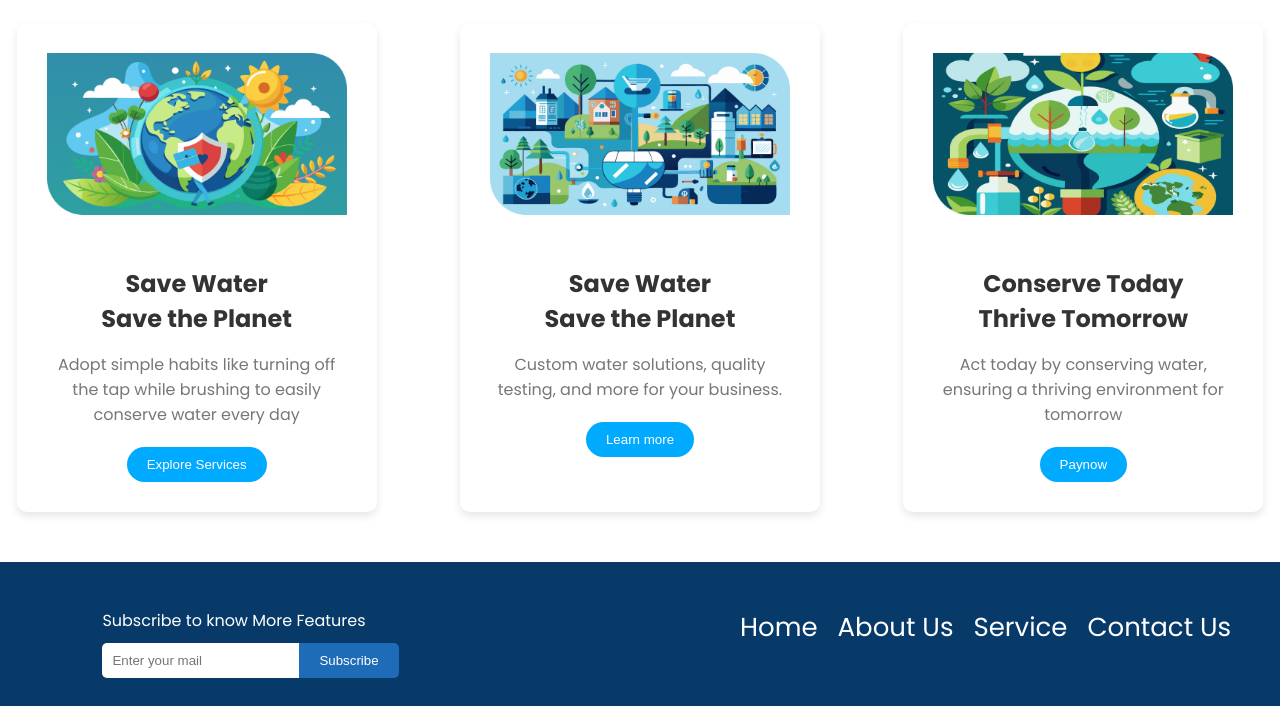
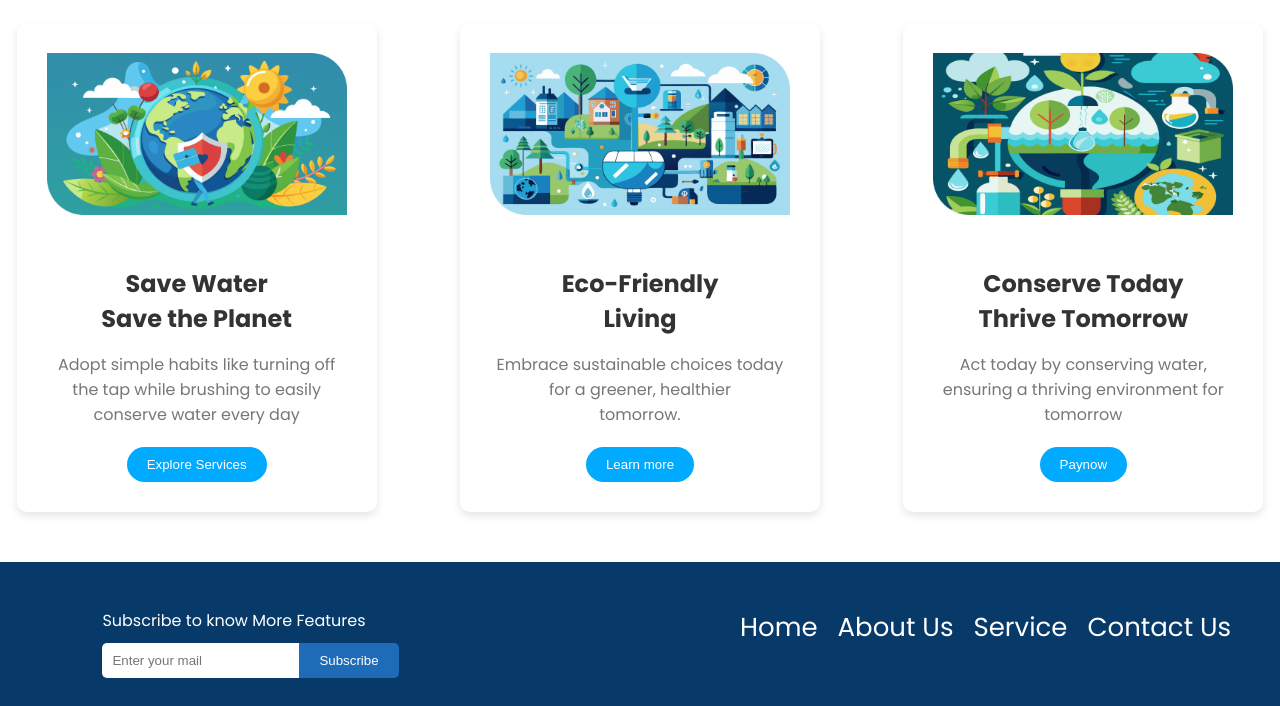
Before and after one commit to Krishnan-55/Water-Utility, a plain HTML site: page index.html in a window 1280 px wide. Shown: the part 3810-4516 px from the top of the page. Drawn offline with Linux system fonts and the light colour scheme; files whose address does not match are found by name.

Commit message:
Add files via upload

```diff
--- a/index.html
+++ b/index.html
@@ -176,9 +176,10 @@
        </div>
        <div class="conservation-box">
          <img src="./images/card 2.jpg" alt="Commercial Services">
-         <h3 class="fs-24">Save Water <br>
-          Save the Planet</h3>
-         <p class="fs-16">Custom water solutions, quality testing, and more for your business.</p>
+         <h3 class="fs-24">Eco-Friendly <br>
+          Living</h3>
+         <p class="fs-16">Embrace sustainable choices
+          today for a greener, healthier <br> tomorrow.</p>
          <button>Learn more</button>
        </div>
        <div class="conservation-box">
```
